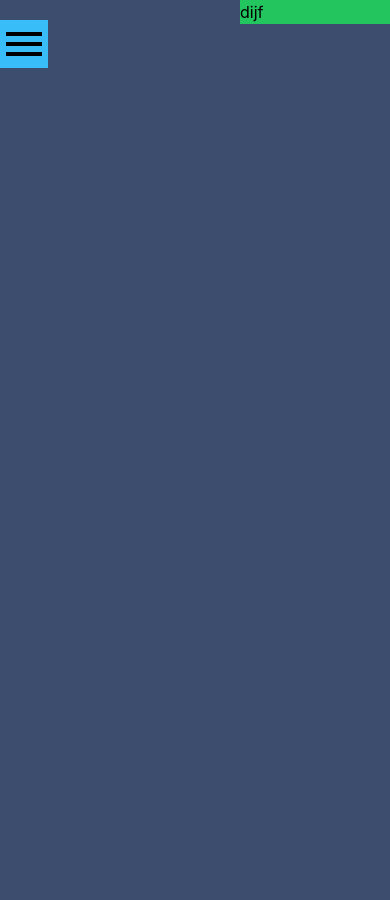
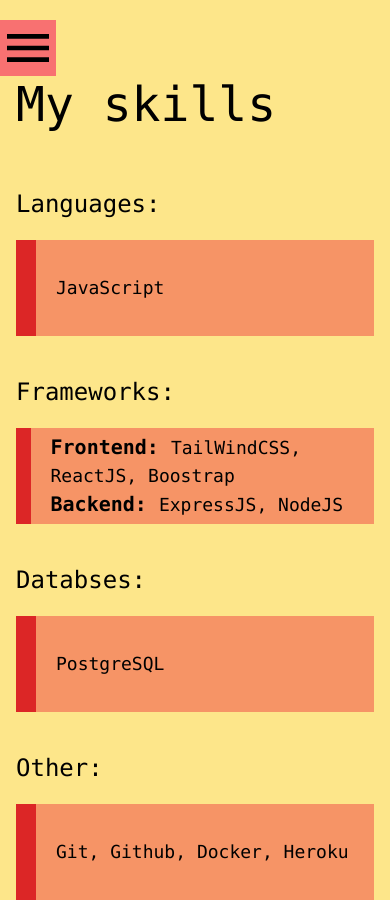
Before and after one commit to luisMartinez011/Portfolio, a React (Create React App) app: page /about in a window 390 px wide. Before the commit the page ends 844 px from the top, so only its background shows below. Built offline with nearby package versions, Linux system fonts and the light colour scheme.

Commit message:
Modificar el thanks

```diff
--- a/src/App.css
+++ b/src/App.css
@@ -1,3 +1,3 @@
 body{
-  background-color: rgb(60, 77, 109);
+  background-color: #fde68a;
 }
--- a/src/App.js
+++ b/src/App.js
@@ -6,6 +6,7 @@
 import ContactMe from "./components/ContactMe"
 import Navbar from "./components/Navbar"
 import Projects from "./components/Projects"
+import Thanks from "./components/Thanks"
 
 function App() {
   return (
@@ -17,6 +18,7 @@
           <Route path='about' element={<About />} />
           <Route path='projects' element={<Projects />} />
           <Route path='contact' element={<ContactMe />} />
+          <Route path='thanks' element={<Thanks />} />
           <Route path='*' element={<About />} />
         </Routes>
       </BrowserRouter>
--- a/src/components/About.js
+++ b/src/components/About.js
@@ -2,11 +2,57 @@
 
 const About = () => {
   return (
-    <div className='
-    bg-green-500 h-3/6 w-full ml-60
-    '>
-      dijf
-    </div>
+    <article className='xl:ml-80 h-screen  w-full pt-20 p-4 sm:p-28 sm:pt-20 font-mono '>
+      <h1 className='text-5xl'>My skills</h1>
+      <section className='flex flex-col w-full mt-5'>
+        <div className='mt-10'>
+          <h1 className='text-2xl'>Languages:</h1>
+          <div className='flex items-center w-full h-24 bg-red-500/50
+          text-lg mt-5'>
+            <div className='w-5 h-full bg-red-600'></div>
+            <p className='ml-5'>JavaScript</p>
+          </div>
+        </div>
+
+        <div className='mt-10'>
+          <h1 className='text-2xl'>Frameworks:</h1>
+          <div className='flex items-center w-full h-24 bg-red-500/50
+          text-lg mt-5'>
+            <div className='w-5 h-full bg-red-600'></div>
+            <div className='ml-5'>
+              <p><span className='font-bold text-xl'>Frontend: </span>
+                TailWindCSS, ReactJS, Boostrap
+              </p>
+              <p>
+                <span className='font-bold text-xl'>Backend: </span>
+                ExpressJS, NodeJS
+              </p>
+            </div>
+
+          </div>
+        </div>
+
+        <div className='mt-10'>
+          <h1 className='text-2xl'>Databses:</h1>
+          <div className='flex items-center w-full h-24 bg-red-500/50
+          text-lg mt-5'>
+            <div className='w-5 h-full bg-red-600'></div>
+            <p className='pl-5'>PostgreSQL</p>
+          </div>
+        </div>
+
+        <div className='mt-10'>
+          <h1 className='text-2xl'>Other:</h1>
+          <div className='flex items-center w-full h-24 bg-red-500/50
+          text-lg mt-5'>
+            <div className='w-5 h-full bg-red-600'></div>
+            <p className='pl-5'>Git, Github, Docker, Heroku</p>
+          </div>
+        </div>
+
+
+      </section>
+    </article>
   )
 }
 
--- a/src/components/ContactMe.js
+++ b/src/components/ContactMe.js
@@ -1,8 +1,52 @@
 import React from 'react'
 
 const ContactMe = () => {
+  const url = "http://localhost:3000/thanks"
   return (
-    <div>ContactMe</div>
+
+    <div className='
+    xl:ml-80 h-screen  w-full pt-20 p-4 sm:p-28
+    sm:pt-20 font-mono '>
+      <div className='relative z-10 w-full h-full'>
+        <h1 className='mb-5'>Contact me</h1>
+        <form action="https://formsubmit.co/98f78f4a2dcb5ca694eedbd7f496dc07 " method="POST" >
+          <input type="hidden" name="_captcha" value="false"></input>
+          <input type="hidden" name="_next" value={url}></input>
+
+          <label className=' mt-7 block'>
+            <span className='text-2xl'>
+              Name:
+            </span>
+            <input type="name" name="name" className='
+            border-red-600 border-solid border-2
+            w-full h-24 focus:outline-none text-xl mt-3 ' required />
+          </label>
+          <label className=' mt-7 block'>
+            <span className='text-2xl'>
+              Email:
+            </span>
+            <input type="email" name="email" className='
+            border-red-600 border-solid border-2
+            w-full h-24 focus:outline-none text-xl mt-3' required />
+          </label>
+          <label className=' mt-7 block'>
+            <span className='text-2xl'>
+              Message:
+            </span>
+
+            <textarea name='message' className=' border-red-600 border-solid border-2
+            w-full h-60 focus:outline-none text-xl mt-3' required></textarea>
+          </label>
+
+          <button type="submit"
+            className='bg-transparent hover:bg-indigo-500 text-white-700
+            font-semibold hover:text-white py-2 px-4 border border-indigo-500
+            hover:border-transparent rounded w-36 h-16 mt-5'>Send Email</button>
+        </form>
+      </div>
+
+    </div>
+
   )
 }
 
--- a/src/components/Navbar.js
+++ b/src/components/Navbar.js
@@ -7,7 +7,7 @@
 
   const linkStyle = ({ isActive }) => {
     return {
-      background: isActive ? "#4c1d95" : "",
+      background: isActive ? "#991b1b" : "",
     }
   }
 
@@ -16,27 +16,29 @@
   }
 
   return (
-    <nav className='fixed w-64 md:w-72 xl:w-80 h-full m-0 p-0'>
-      <MdMenu className={'absolute top-5 -z-10 xl:hidden bg-sky-400 w-12 h-12 ' + ((toggle) ? "left-full" : "left-0")}
+    <nav className={'fixed  w-64 md:w-72 xl:w-80 h-full m-0 p-0 font-mono '
+    + ( (toggle)? "z-20" : "") }>
+      <MdMenu className={'absolute top-5 -z-10 xl:hidden bg-red-400 w-14 h-14 ' + ((toggle) ? "left-full" : "left-0")}
         onClick={handleNavbarToggle}></MdMenu>
 
-      <div className={"flex flex-col h-screen  bg-yellow-300 relative xl:static"
-      + ( (toggle)? "" : " right-full") }>
+      <div className={"flex flex-col h-screen  bg-red-400 relative xl:static divide-y-4 divide-solid text-zinc-50 text-xl"
+      + ( (toggle)? "" : " right-full ") }>
 
         <div className='flex h-64 md:h-72 xl:h-80 items-center
         justify-center'>
         <NavLink to="/" className=''>
           <img src="https://1.bp.blogspot.com/-Muc21xaQjYg/XluhYO6f6vI/AAAAAAAAPJw/T51WnNCctz4Vxn_9REzJuftkznfuRGKUgCLcBGAsYHQ/s1600/whatsapp%2Bprofile%2Bpic%2B%25281%2529.jpg"
-            alt="Profile" className=' rounded-full border-4 border-green-400 w-40 md:w-52 xl:w-60'></img>
+            alt="Profile" className=' rounded-full border-4 border-red-400 w-40 md:w-52 xl:w-60'></img>
         </NavLink>
         </div>
 
 
-        <div className='divide-y-4 divide-slate-400/25 flex flex-col justify-center h-full w-full bg-purple-500'>
-          <NavLink to="/" className="w-full hover:bg-violet-600 active:bg-violet-700 p-10" style={linkStyle}>Home</NavLink>
-          <NavLink to="/about" className="w-full hover:bg-violet-600 active:bg-violet-700 p-10" style={linkStyle}>About me</NavLink>
-          <NavLink to="/projects" className="w-full hover:bg-violet-600 active:bg-violet-700 p-10" style={linkStyle}>Projects</NavLink>
-          <NavLink to="contact" className="w-full hover:bg-violet-900 active:bg-violet-700 p-10" style={linkStyle}>Contact me</NavLink>
+        <div className='divide-y-4 divide-solid
+        flex flex-col justify-center h-full w-full '>
+          <NavLink to="/" className="w-full hover:bg-red-600 active:bg-red-700 p-10" style={linkStyle}>Home</NavLink>
+          <NavLink to="/about" className="w-full hover:bg-red-600 active:bg-red-700 p-10" style={linkStyle}>About me</NavLink>
+          <NavLink to="/projects" className="w-full hover:bg-red-600 active:bg-red-700 p-10" style={linkStyle}>Projects</NavLink>
+          <NavLink to="contact" className="w-full hover:bg-red-600 active:bg-red-700 p-10" style={linkStyle}>Contact me</NavLink>
         </div>
 
       </div>
--- a/src/components/Projects.js
+++ b/src/components/Projects.js
@@ -22,19 +22,19 @@
     <div className=' xl:ml-80 h-screen  w-full'>
 
       <div className='flex flex-col w-full pt-20 p-4 sm:p-28 sm:pt-20'>
-        <h1 className='text-5xl text-emerald-400'>Projects</h1>
+        <h1 className='text-5xl '>Projects</h1>
         <div className=''>
           <FaReact></FaReact>
         </div>
         <div className='flex flex-row flex-wrap justify-between'>
           {data.map(({ id, image, name, description }) => {
             return (
-              <section key={id} className=" w-full md:w-6/12 lg:w-4/12   my-4 p-4 bg-green-500">
+              <section key={id} className=" w-full md:w-6/12 lg:w-4/12   my-4 p-4 ">
                 <div>
-                  <img src={image} alt={name} className="w-full h-32 object-cover " />
+                  <img src={image} alt={name} className="w-full h-52 object-cover " />
                 </div>
                 <div>
-                  <h1 className='text-3xl font-semibold text-zinc-50'>{name}</h1>
+                  <h1 className='text-3xl font-semibold '>{name}</h1>
                   <p>
                   Lorem Ipsum is simply dummy text of the printing and typesetting industry. Lorem Ipsum has been the industry's standard dummy text ever since the 1500s, when an unknown printer took a galley of type and scrambled it to make a type specimen book. It has survived not only five centuries.
                   </p>
--- a/src/index.css
+++ b/src/index.css
@@ -1,6 +1,13 @@
 @tailwind base;
 @tailwind components;
 @tailwind utilities;
+
+@layer base{
+  h1{
+    @apply text-5xl
+  }
+}
+
 
 body {
   margin: 0;
```
